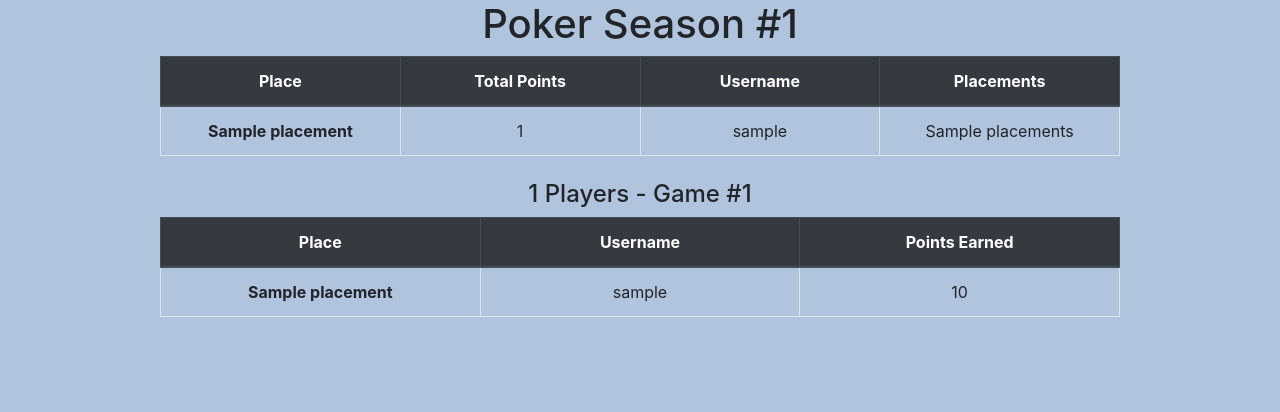
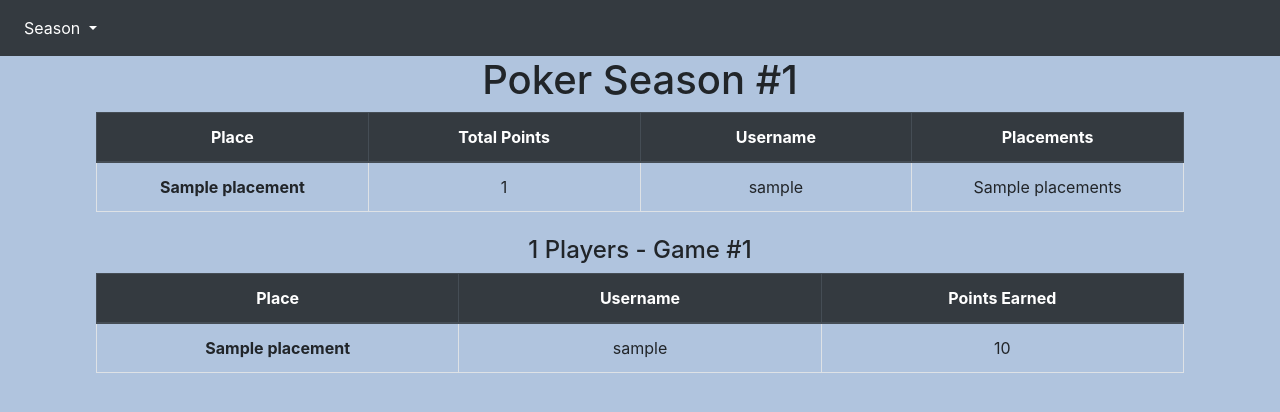
Before and after one commit to yass8n/poker-season, a Flask app: template app/templates/index.html in a window 1280 px wide. Shown: the top 412 px of the page. Run offline with Flask 2, Linux system fonts and the light colour scheme; the template is opened without the code that fills it: most values are stand-ins (such as "Sample title", 1, 10 or a date in 2020); some libraries are stand-ins or nearby versions.

Commit message:
added drop down UI and routing for specific seasons

```diff
--- a/app/main.py
+++ b/app/main.py
@@ -7,10 +7,12 @@ from app.poker_db import get_season_results, get_game_results_for_season
 
 @app.route('/')
 def index():
-    season_id = 2
+    return render_template('base.html')
+
+@app.route('/seasons/<season_id>')
+def show(season_id: int):
     season_leaderboard_results = get_season_results(season_id=season_id)
     game_results = get_game_results_for_season(season_id=season_id)
-
 
     all_data = {
         "season_leaderboard_results" : season_leaderboard_results,
--- a/app/static/css/main.css
+++ b/app/static/css/main.css
@@ -1,6 +1,15 @@
 body {
   background: lightsteelblue;
 }
+
+nav.navbar {
+  background-color: #343a40;
+}
+
+.navbar-light .navbar-nav .nav-link {
+    color: white;
+}
+
 th, td {
     text-align: center;
 }
@@ -8,7 +17,7 @@ th, td {
 .table {
      /*  Makes all the columns have the same width */
     table-layout: fixed ;
-    width: 75%;
+    width: 85%;
       /*  centers the table */
     margin: auto;
 }
--- a/app/templates/base.html
+++ b/app/templates/base.html
@@ -4,6 +4,26 @@
 <head>
   <link rel="stylesheet" href="https://stackpath.bootstrapcdn.com/bootstrap/4.3.1/css/bootstrap.min.css" integrity="sha384-ggOyR0iXCbMQv3Xipma34MD+dH/1fQ784/j6cY/iJTQUOhcWr7x9JvoRxT2MZw1T" crossorigin="anonymous">
   <link rel="stylesheet" href="{{ url_for('static', filename='css/main.css') }}">
+  <nav class="navbar navbar-expand-lg navbar-light">
+  <button class="navbar-toggler" type="button" data-toggle="collapse" data-target="#navbarSupportedContent" aria-controls="navbarSupportedContent" aria-expanded="false" aria-label="Toggle navigation">
+    <span class="navbar-toggler-icon"></span>
+  </button>
+  <div class="collapse navbar-collapse" id="navbarSupportedContent">
+    <ul class="navbar-nav mr-auto">
+      <li class="nav-item dropdown">
+        <a class="nav-link dropdown-toggle" href="#" id="navbarDropdown" role="button" data-toggle="dropdown" aria-haspopup="true" aria-expanded="false">
+          Season
+        </a>
+        <div class="dropdown-menu" aria-labelledby="navbarDropdown">
+          <a class="dropdown-item" href="#">Action</a>
+          <a class="dropdown-item" href="#">Another action</a>
+          <div class="dropdown-divider"></div>
+          <a class="dropdown-item" href="#">Something else here</a>
+        </div>
+      </li>
+    </ul>
+  </div>
+</nav>
   {% if title %}
   <title>{{ title }} - Flask CRUD</title>
   {% else %}
```
Also changed, not shown: app/poker_db.py (+36 -10 lines).
